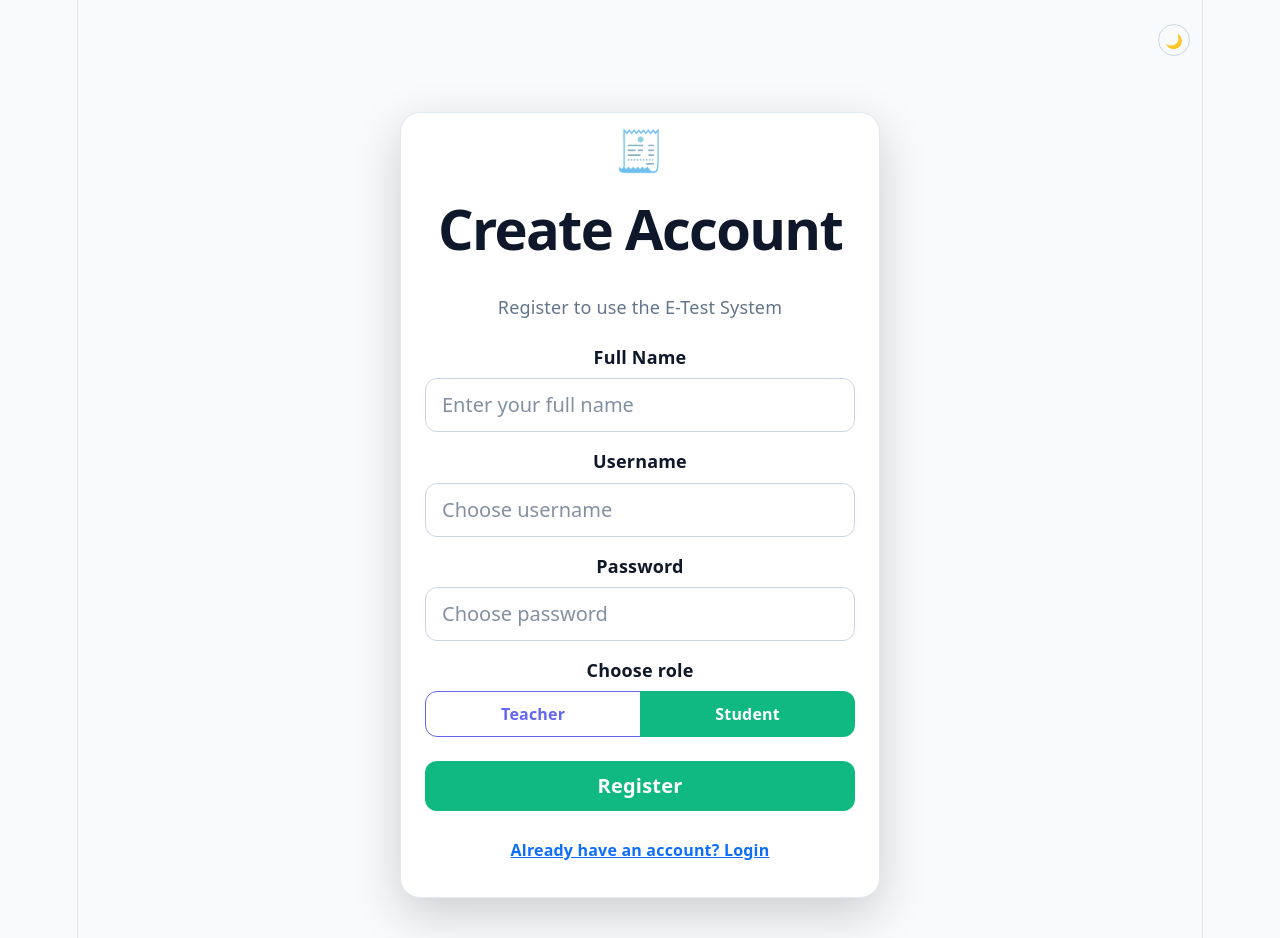
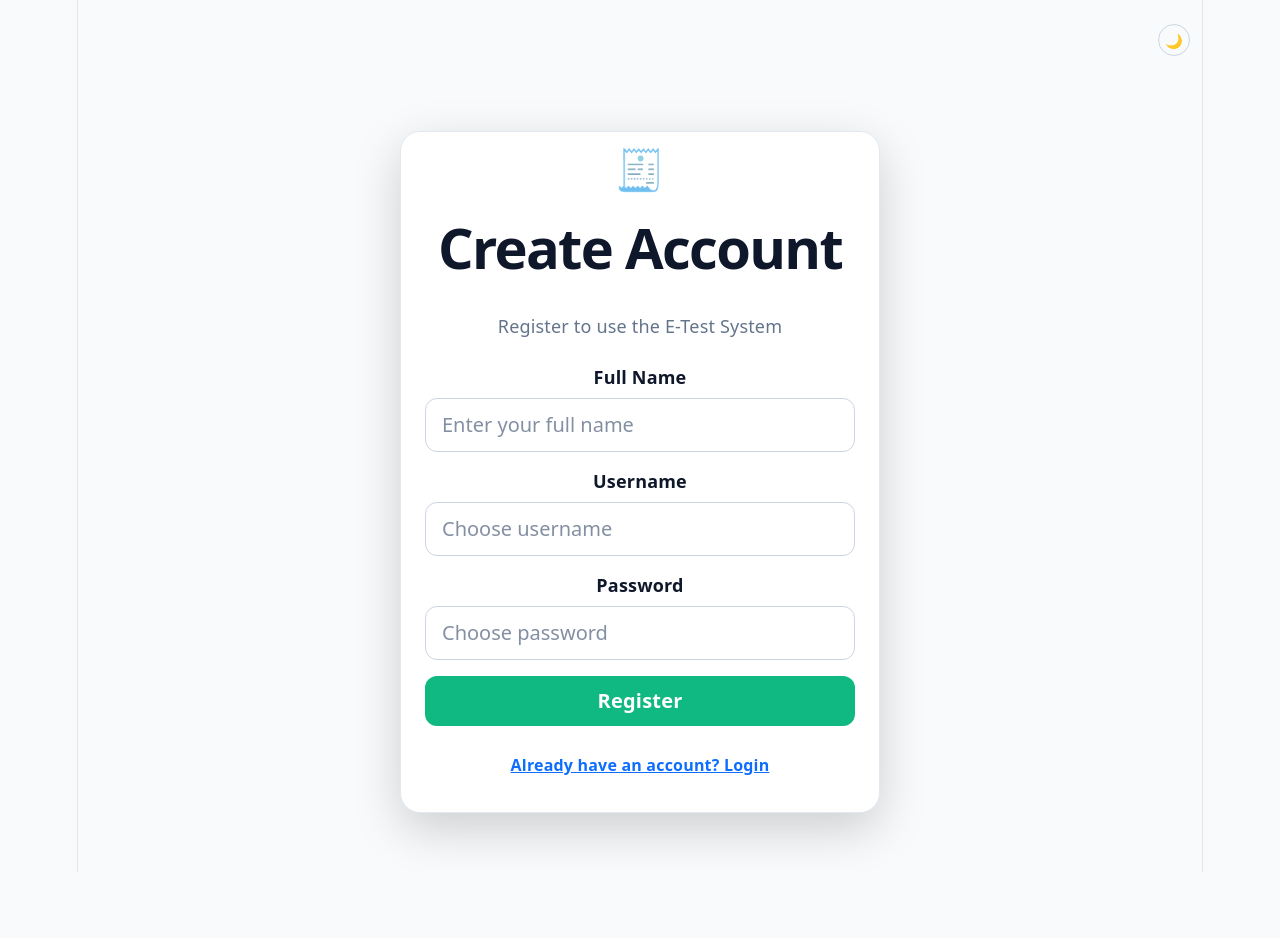
Before and after one commit to shathashams/ExamApp, a React (Vite) app in the folder client/: page / in a window 1280 px wide. Both pictures are taken after a click on the button "Don't have an account? Register". After the commit the page ends 872 px from the top, so only its background shows below. Built offline with nearby package versions, Linux system fonts and the light colour scheme.

Commit message:
Restrict registration to student role and validate role selection on login

```diff
--- a/client/src/api/authService.js
+++ b/client/src/api/authService.js
@@ -22,7 +22,10 @@ export const login = async (username, password, role) => {
       throw new Error(data.error || 'Invalid username or password')
     }
 
-    // התפקיד מגיע מה-DB, לא מהבחירה של המשתמש
+    if (data.role !== role) {
+      throw new Error(`Invalid role selected. You are registered as a ${data.role}.`)
+    }
+
     return data
   }
 
--- a/client/src/pages/Login.jsx
+++ b/client/src/pages/Login.jsx
@@ -8,7 +8,7 @@ function Login({ onLogin, onSwitchToRegister }) {
   // שמירת הערכים שהמשתמש מכניס בטופס
   const [username, setUsername] = useState('')
   const [password, setPassword] = useState('')
-  const [role, setRole] = useState('teacher')
+  const [role, setRole] = useState('student')
   const [showPassword, setShowPassword] = useState(false)
 
   // שמירת הודעת שגיאה ומצב טעינה
@@ -107,8 +107,7 @@ function Login({ onLogin, onSwitchToRegister }) {
               </div>
             </div>
 
-            {/* בחירת תפקיד - מוצגת רק במצב FULLCLIENT */}
-            {!serverMode ? (
+            {/* בחירת תפקיד במערכת */}
             <div className="mb-4">
               <label className="form-label">Choose role</label>
               <div className="btn-group w-100">
@@ -128,13 +127,6 @@ function Login({ onLogin, onSwitchToRegister }) {
                 </button>
               </div>
             </div>
-            ) : (
-              <div className="mb-4">
-                <small className="text-muted">
-                  🔒 Your role is determined by your account in the database.
-                </small>
-              </div>
-            )}
 
             {/* כפתור התחברות */}
             <button
--- a/client/src/pages/Register.jsx
+++ b/client/src/pages/Register.jsx
@@ -86,27 +86,6 @@ function Register({ onRegister, onSwitchToLogin }) {
               />
             </div>
 
-            {/* בחירת תפקיד במערכת */}
-            <div className="mb-4">
-              <label className="form-label">Choose role</label>
-              <div className="btn-group w-100">
-                <button
-                  type="button"
-                  className={`btn ${role === 'teacher' ? 'btn-primary' : 'btn-outline-primary'}`}
-                  onClick={() => setRole('teacher')}
-                >
-                  Teacher
-                </button>
-                <button
-                  type="button"
-                  className={`btn ${role === 'student' ? 'btn-success' : 'btn-outline-success'}`}
-                  onClick={() => setRole('student')}
-                >
-                  Student
-                </button>
-              </div>
-            </div>
-
             <button
               type="submit"
               className="btn btn-success btn-lg w-100"
```
Also changed, not shown: 1 other file (tests, documents, lock files or other folders). Lines whose indentation alone changed are shown as unchanged.
